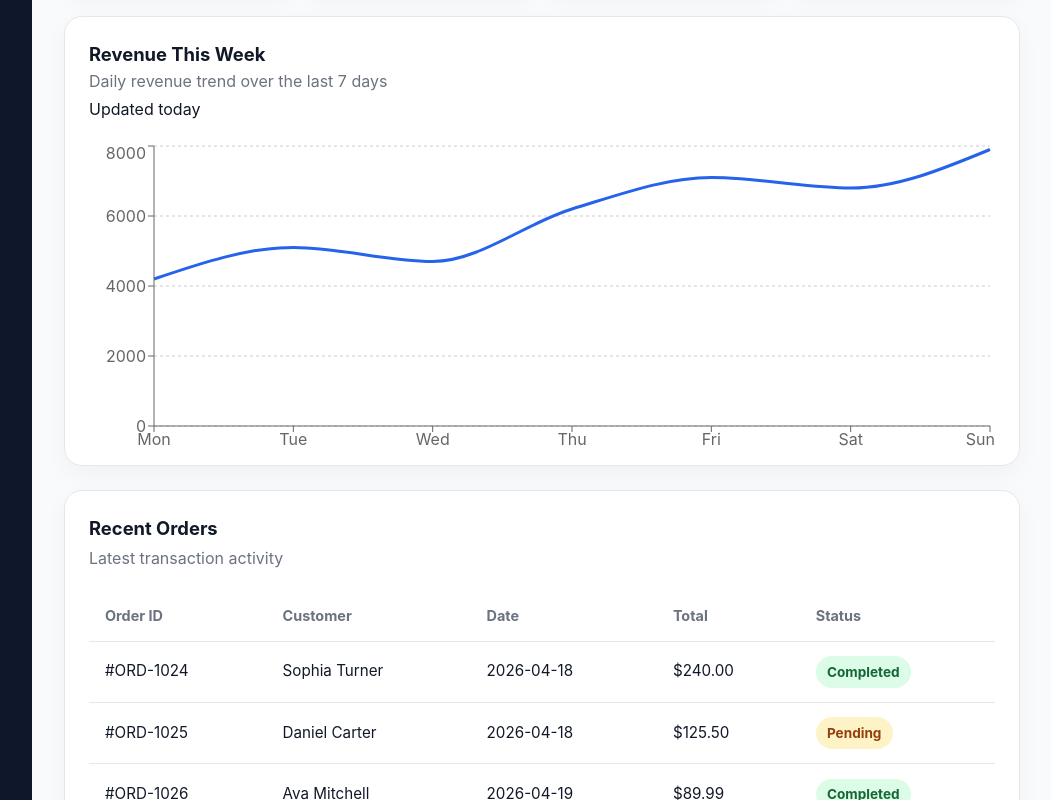
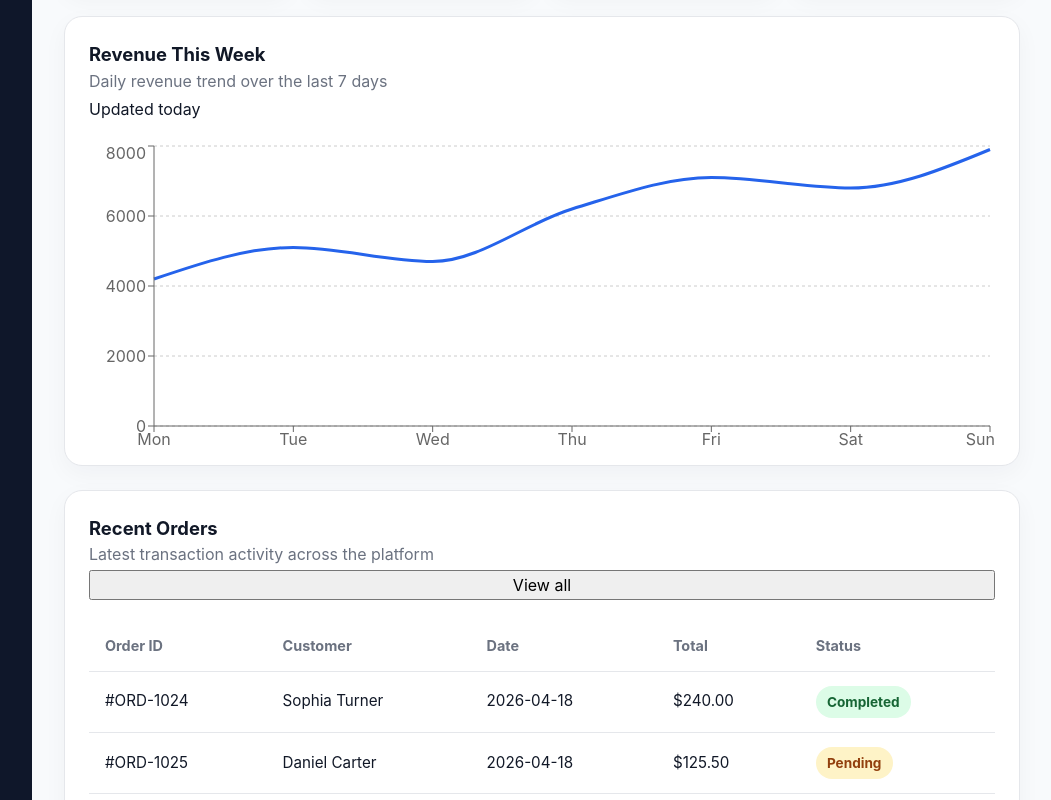
Before and after one commit to salamizadeh-dev/business-analytics-dashboard, a React (Vite) app: page / in a window 1280 px wide. Shown: the part 367-1167 px from the top of the page, without its empty margins (228-1279 px from the left). Built offline with nearby package versions, Linux system fonts and the light colour scheme.

Commit message:
style: polish recent orders table section

```diff
--- a/src/components/dashboard/RecentOrdersTable.tsx
+++ b/src/components/dashboard/RecentOrdersTable.tsx
@@ -9,9 +9,15 @@ export function RecentOrdersTable({ orders }: RecentOrdersTableProps) {
   return (
     <Card>
       <div className="dashboard-section">
-        <div className="dashboard-section__header">
-          <h3>Recent Orders</h3>
-          <p>Latest transaction activity</p>
+        <div className="dashboard-section__header dashboard-section__header--split">
+          <div>
+            <h3>Recent Orders</h3>
+            <p>Latest transaction activity across the platform</p>
+          </div>
+
+          <button type="button" className="dashboard-section__link">
+            View all
+          </button>
         </div>
 
         <div className="table-wrapper">
```
